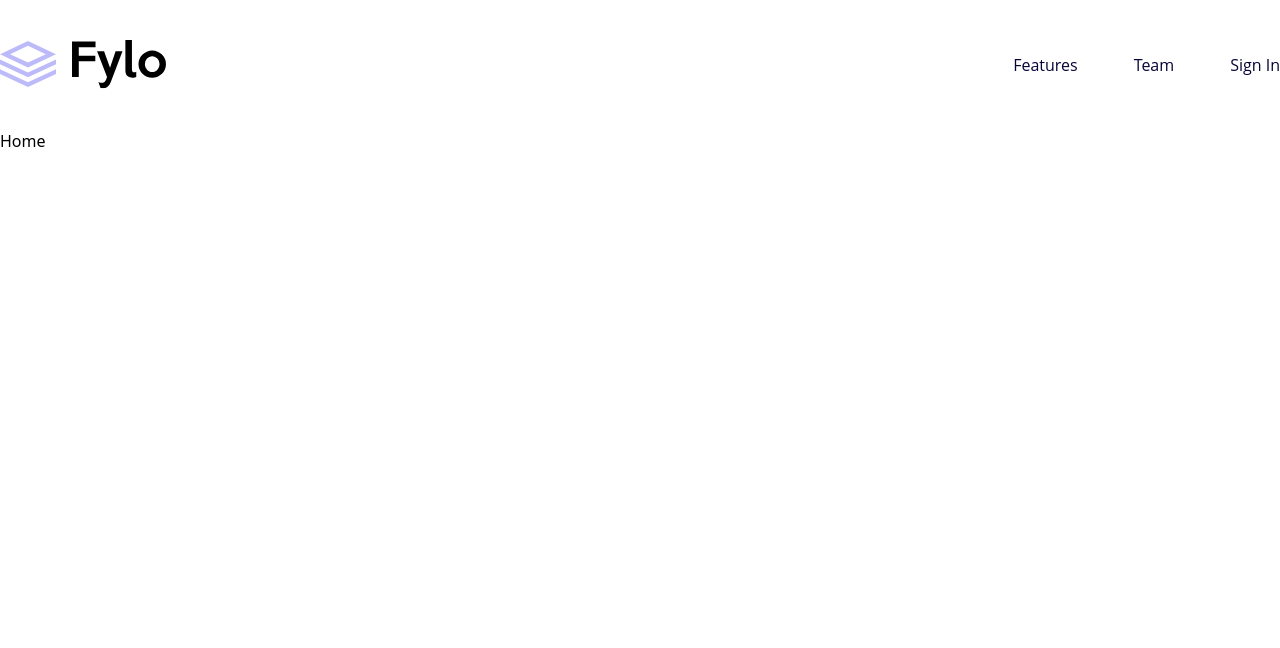
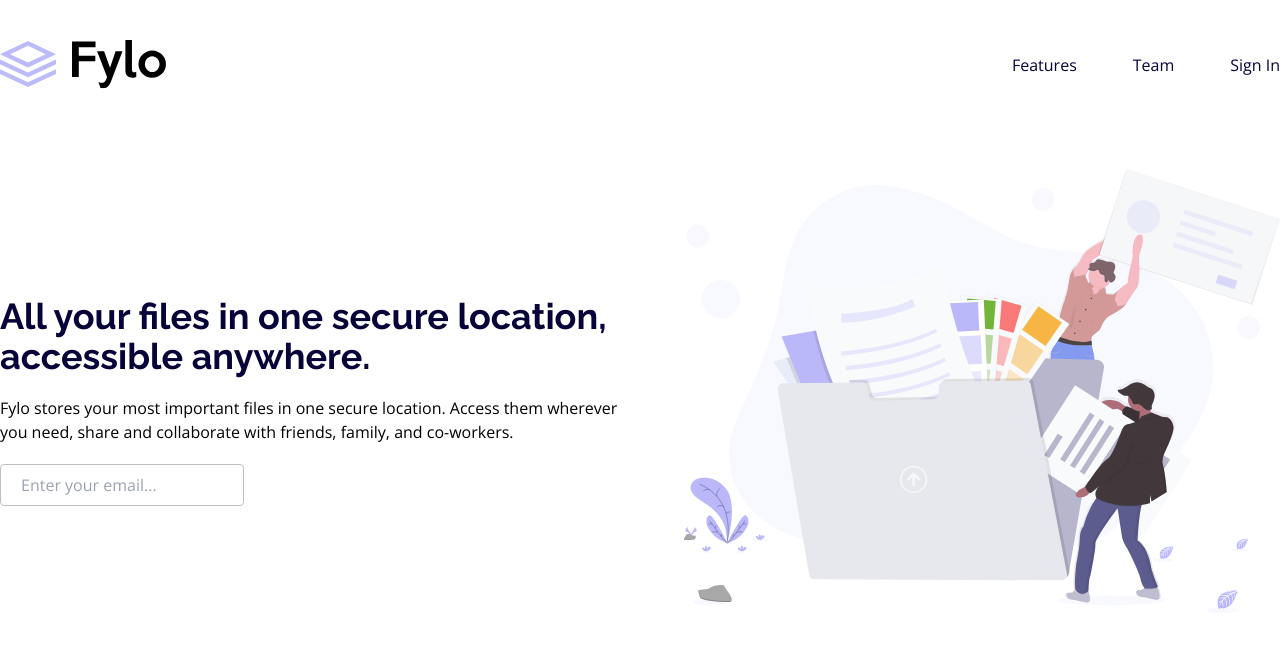
Before and after one commit to basakdonder/blogify, a Next.js app in the folder blogify-frontend/: page / in a window 1280 px wide. Shown: the top 648 px of the page. Built offline with nearby package versions, Linux system fonts and the light colour scheme.

Commit message:
main section 1 component added

```diff
--- a/blogify-frontend/components/Button.tsx
+++ b/blogify-frontend/components/Button.tsx
@@ -6,8 +6,9 @@ interface ButtonProps {
 }
 
 export default function Button({ label, bgColor }: ButtonProps) {
-  const style = {
-    backgroundColor: bgColor,
-  };
-  return <button style={style}>{label}</button>;
+  return (
+    <button className={`px-5 py-2 text-white rounded bg-${bgColor}`}>
+      {label}
+    </button>
+  );
 }
--- /dev/null
+++ b/blogify-frontend/components/MainSection1.tsx
@@ -0,0 +1,33 @@
+import Image from "next/image";
+import MainIllustration from "@/public/images/illustration-1.svg";
+import Button from "@/components/Button";
+
+export default function MainSection1() {
+  return (
+    <div className="px-5 flex flex-col items-center justify-center lg:my-10 lg:flex-row lg:px-0">
+      <div className="my-10 lg:mr-10 lg:my-0">
+        <h1 className="font-raleway text-4xl text-veryDarkBlue my-5 font-bold">
+          All your files in one secure location, accessible anywhere.
+        </h1>
+        <p className="my-5">
+          Fylo stores your most important files in one secure location. Access
+          them wherever you need, share and collaborate with friends, family,
+          and co-workers.
+        </p>
+        <div>
+          <form className="flex space-x-5">
+            <input
+              className="border border-lightGray px-5 py-2 rounded"
+              type="email"
+              name="email"
+              id="email"
+              placeholder="Enter your email..."
+            />
+            <Button label="Get Started" bgColor="brightBlue" />
+          </form>
+        </div>
+      </div>
+      <Image src={MainIllustration} alt="Main Illustration" width={600} />
+    </div>
+  );
+}
--- a/blogify-frontend/pages/_document.tsx
+++ b/blogify-frontend/pages/_document.tsx
@@ -4,8 +4,19 @@ import { Html, Head, Main, NextScript } from "next/document";
 export default function Document() {
   return (
     <Html lang="en">
-      <Head />
-      <body>
+      <Head>
+        <link rel="preconnect" href="https://fonts.googleapis.com" />
+        <link
+          rel="preconnect"
+          href="https://fonts.gstatic.com"
+          crossOrigin=""
+        />
+        <link
+          href="https://fonts.googleapis.com/css2?family=Open+Sans&family=Raleway:wght@400;700&display=swap"
+          rel="stylesheet"
+        />
+      </Head>
+      <body className="font-openSans">
         <Header />
         <Main />
         <NextScript />
--- a/blogify-frontend/pages/index.tsx
+++ b/blogify-frontend/pages/index.tsx
@@ -1,7 +1,11 @@
+import MainSection1 from "@/components/MainSection1";
+
 export default function Home() {
   return (
-    <main>
-      <h1>Home</h1>
+    <main className="w-full">
+      <div className="max-w-7xl mx-auto">
+        <MainSection1 />
+      </div>
     </main>
   );
 }
--- a/blogify-frontend/styles/globals.css
+++ b/blogify-frontend/styles/globals.css
@@ -1,4 +1,3 @@
 @tailwind base;
 @tailwind components;
 @tailwind utilities;
-@import url('https://fonts.googleapis.com/css2?family=Open+Sans&family=Raleway:wght@400;700&display=swap');
```
Also changed, not shown: blogify-frontend/tailwind.config.ts (+16 -16 lines), 1 other file (tests, documents, lock files or other folders).
